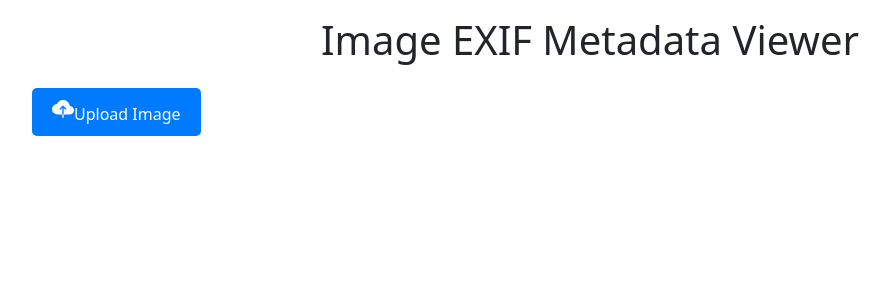
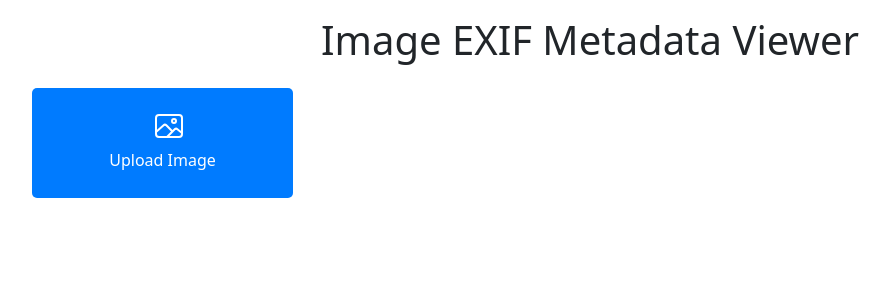
Before and after one commit to cliffamadeus/react-exif, a React (Vite) app: page / in a window 1280 px wide. Shown: the top 300 px of the page, without its empty margins (50-940 px from the left). Built offline with nearby package versions, Linux system fonts and the light colour scheme.

Commit message:
Button styling changes

```diff
--- a/src/ImageUpload.jsx
+++ b/src/ImageUpload.jsx
@@ -5,7 +5,7 @@ import L from 'leaflet';
 import 'leaflet/dist/leaflet.css';
 
 import { IonIcon } from '@ionic/react';
-import { cloudUpload, eyeOffOutline, eyeSharp } from 'ionicons/icons';
+import {eyeSharp, imageOutline } from 'ionicons/icons';
 
 // Fix for default marker icons in Leaflet
 delete L.Icon.Default.prototype._getIconUrl;
@@ -122,10 +122,12 @@ const ImageUpload = () => {
             </div>
           )}
            <div>
+
+              <div class="d-grid gap-2">
               <button
                 onClick={handleClick}
                 style={{
-                  padding: '10px 20px',
+                  padding: '10px',
                   backgroundColor: '#007bff',
                   color: 'white',
                   border: 'none',
@@ -133,16 +135,19 @@ const ImageUpload = () => {
                   cursor: 'pointer',
                   marginTop:'1rem'
                 }}
+                className='btn-lg'
               >
                 <IonIcon
-                  icon={cloudUpload}
+                  icon={imageOutline}
                   style={{
-                    fontSize: '22px'
-                    }}
+                    fontSize: '32px',
+                    marginRight:'-5%',
+                    marginTop:'5%'
+                  }}
                 />
-                Upload Image
+                <p>Upload Image</p>
               </button>
-
+              </div>
               <input
                 type="file"
                 accept="image/*"
@@ -161,8 +166,11 @@ const ImageUpload = () => {
                   <IonIcon
                     icon={eyeSharp}
                     className="text-xl"
+                    style={{
+                      fontSize: '25px'
+                    }}
                   />
-                  View All Metadata
+                  <p>View All Metadata</p>
                 </button>
 
                 <button
```
